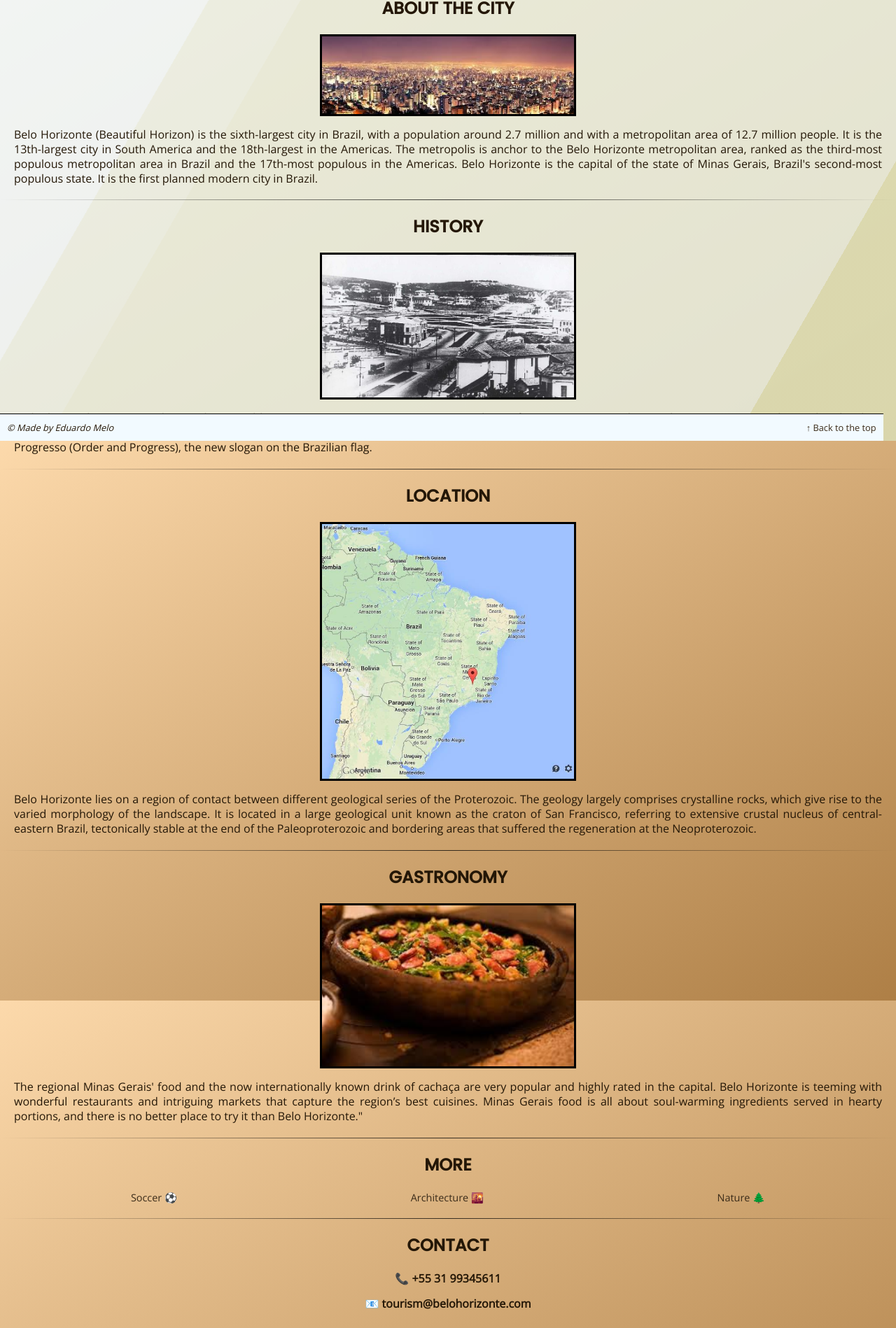
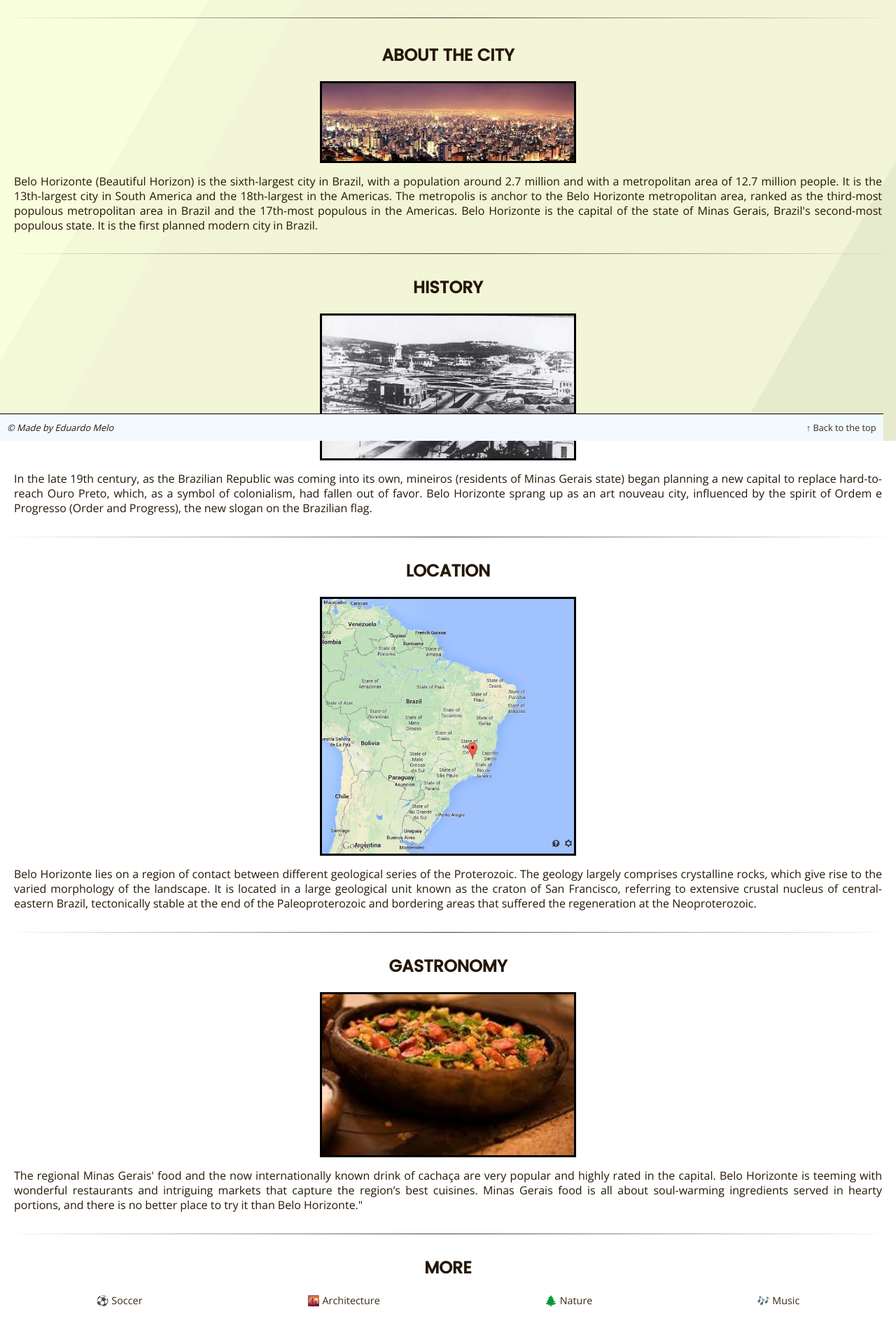
Before and after one commit to eduardoccmelo/WSL-Locations-Website, a plain HTML site: page belo-horizonte.html in a window 1280 px wide. Shown: the part 170-2068 px from the top of the page at 70% size. Drawn offline with nearby package versions, Linux system fonts and the light colour scheme.

Commit message:
belo horizonte.html last update (maybe)

```diff
--- a/belo-horizonte.html
+++ b/belo-horizonte.html
@@ -14,10 +14,10 @@
         <header id="header">
             <h1>WELCOME TO <br> BELO HORIZONTE</h1>
         </header>
-        <hr>
+        <hr id="top">
         <nav>
             <div class="links">
-                <a href="#about">About</a>
+                <a href="#top">About</a>
                 <a href="#history">History</a>
                 <a href="#location">Location</a>
                 <a href="#gastronomy">Gastronomy</a>
@@ -27,7 +27,7 @@
         </nav>
 
         <main>
-            <section id="about">
+            <section >
                 <h2>About the City</h2>
                 <img class="pictures" src="/images/bh.jpg" alt="picture of the city">
 
@@ -36,8 +36,8 @@
                 </p>
 
             </section>
-            <hr>
-            <section id="history">
+            <hr id="history">
+            <section >
                 <h2>History</h2>
                 <img class="pictures" src="/images/historic.jpg" alt="">
 
@@ -46,8 +46,8 @@
                 </p>
 
             </section>
-            <hr>
-            <section id="location">
+            <hr id="location">
+            <section >
                 <h2>Location</h2>
                 <img class="pictures" src="/images/location.jpg" alt="">
 
@@ -56,8 +56,8 @@
                 </p>
 
             </section>
-            <hr>
-            <section id="gastronomy">
+            <hr id="gastronomy">
+            <section >
                 <h2>Gastronomy</h2>
                 <img id="picture-gastronomy" src="/images/gastronomy.jpg" alt="">
 
@@ -66,13 +66,14 @@
                 </p>
 
             </section>
-            <hr>
-            <section id="more">
+            <hr id="more">
+            <section >
                 <h2>More</h2>
                 <div class="links2">
-                    <a href="https://en.wikipedia.org/wiki/Category:Football_clubs_in_Belo_Horizonte">Soccer ⚽️</a>
-                    <a href="https://www.artchitectours.com/tour/belo-horizonte-modernism/">Architecture 🌇</a>
-                    <a href="https://www.brazilnaturetours.com/brazil-tours/belo-horizonte">Nature 🌲</a>
+                    <a href="https://sites.google.com/site/bhbestofbh/family-calendar">⚽️ Soccer</a>
+                    <a href="https://www.artchitectours.com/tour/belo-horizonte-modernism/">🌇 Architecture</a>
+                    <a href="https://www.brazilnaturetours.com/brazil-tours/belo-horizonte">🌲 Nature</a>
+                    <a href="https://en.wikipedia.org/wiki/Category:Musical_groups_from_Belo_Horizonte">🎶 Music</a>
                 </div>
 
 
@@ -86,7 +87,7 @@
         </main>
         <footer class="footer sticky">
             <div><em>&copy; Made by Eduardo Melo</em></div>
-            <div><a href="#header">&#8593; Back to the top</a></div>
+            <div><a href="#top">&#8593; Back to the top</a></div>
         </footer>
         <div class="bg"></div>
         <div class="bg bg2"></div>
--- a/stylesheets/style1.css
+++ b/stylesheets/style1.css
@@ -13,9 +13,8 @@ h2{
 body {
     font-family: "Open Sans", sans-serif;
     text-align: center;
-    padding: 35px 0px 35px 0;
+    padding: 60px 0px 35px 0;
     text-align: center;
-    background-image: linear-gradient(to bottom right, rgb(252, 217, 171), rgb(174, 127, 70) );
     color: rgb(36, 23, 7);
 }
 
@@ -58,6 +57,7 @@ footer{
 a{
     color: rgb(58, 43, 25);
     text-decoration: none;
+    transition: color .5s;
 }
 
 .footer{
@@ -80,12 +80,14 @@ a{
     display: flex;
     justify-content: space-around;
     font-size: 0.9em;
-    padding: 5px 8px;
+    padding: 0px 8px;
     position: fixed;
     top: 0;
     width: 98%;
     background-color: rgb(242, 250, 255);
     border-bottom: black 1px solid;
+    height: 30px;
+    align-items: center;
 }
 .links2 {
     display: flex;
@@ -94,7 +96,7 @@ a{
 }
 
 a:hover {
-    color: rgb(97, 85, 69);
+    color: rgb(133, 124, 112);
     opacity: 70%;
   }
 
@@ -108,7 +110,7 @@ margin:0;
 
 .bg {
 animation:slide 3s ease-in-out infinite alternate;
-background-image: linear-gradient(-60deg, rgb(224, 227, 187) 50%, rgb(242, 250, 255) 50%);
+background-image: linear-gradient(-60deg, rgb(228, 233, 198) 50%, rgb(249, 254, 217) 50%);
 bottom:0;
 left:-50%;
 opacity:.5;
@@ -146,3 +148,13 @@ section{
     bottom: 0;
     width: 97%
   }
+
+  #top{
+      margin-top: 35px;
+      margin-bottom: 35px;
+  }
+
+  hr{
+      margin-top: 30px;
+      margin-bottom: 30px;
+  }
--- /dev/null
+++ b/stylesheets/style2.css
@@ -0,0 +1,43 @@
+body {
+    display: grid;
+    grid-template-columns: 60% 40%;
+    grid-template-rows: 5w 30vw 5vw;
+    grid-gap: 1em;
+  }
+
+  header,
+  footer {
+    grid-column: 1 / span 2;
+  }
+
+  body {
+    margin: 0 auto;
+    max-width: 56em;
+    padding: 1em 0;
+  }
+
+  header,
+  main,
+  aside,
+  footer {
+    background: #eaeaea;
+    text-align: justify;
+
+  }
+
+  .img{
+    object-fit: cover;
+    width: 100%;
+    height: 100%;
+  }
+
+  .header{
+      text-align: center;
+      padding-bottom: 22px;
+  }
+
+  .links{
+    display: flex;
+    justify-content: space-between;
+    padding: 0 180px;
+  }
```
Also changed, not shown: surf.html (added, +45 -0 lines).
